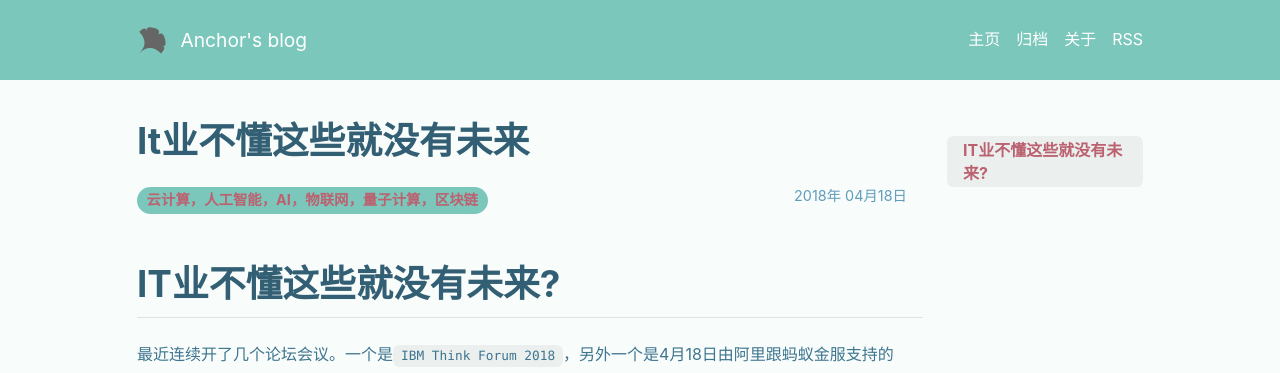
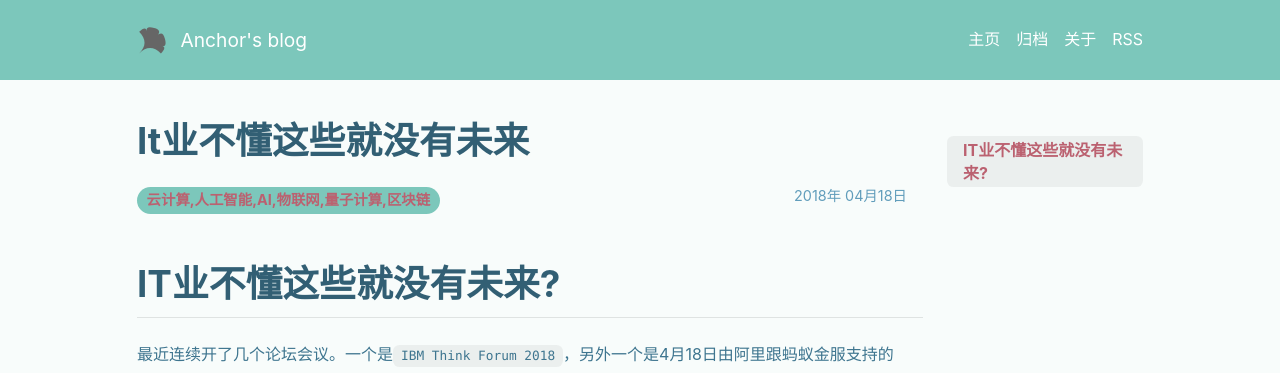
Before and after one commit to sundag/sundag.github.io, a Jekyll site: the page built from _posts/2018-04-18-IT业不懂这些就没有未来.md, in a window 1280 px wide. Shown: the top 373 px of the page. Built offline with Jekyll 4.4.1, drawn with Linux system fonts in a browser that asks for light colours; nearby versions of some CDN libraries; our own code applies the rules of GitHub Pages for plain Markdown files.

Commit message:
Update separator

```diff
--- a/_posts/2018-04-18-IT业不懂这些就没有未来.md
+++ b/_posts/2018-04-18-IT业不懂这些就没有未来.md
@@ -1,5 +1,5 @@
 ---
-tags: 云计算，人工智能，AI，物联网，量子计算，区块链
+tags: 云计算,人工智能,AI,物联网,量子计算,区块链
 ---
 # IT业不懂这些就没有未来?
 最近连续开了几个论坛会议。一个是`IBM Think Forum 2018`，另外一个是4月18日由阿里跟蚂蚁金服支持的`2018公共交通出行峰会`。这两个论坛的主办方有国际IT巨头，也有国内互联网龙头。不同的公司，却在各自的会议中提到几乎相同的方向。
```
